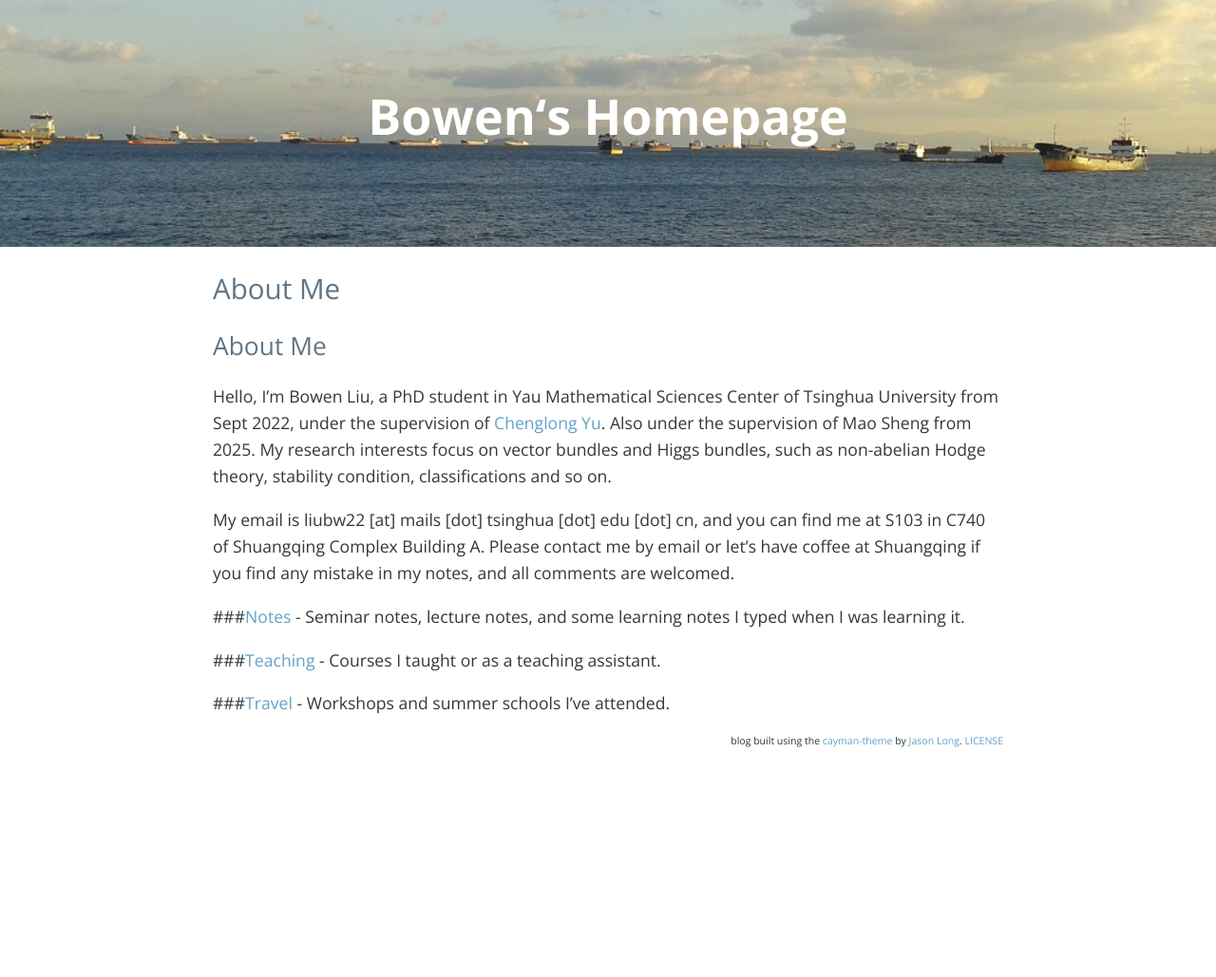
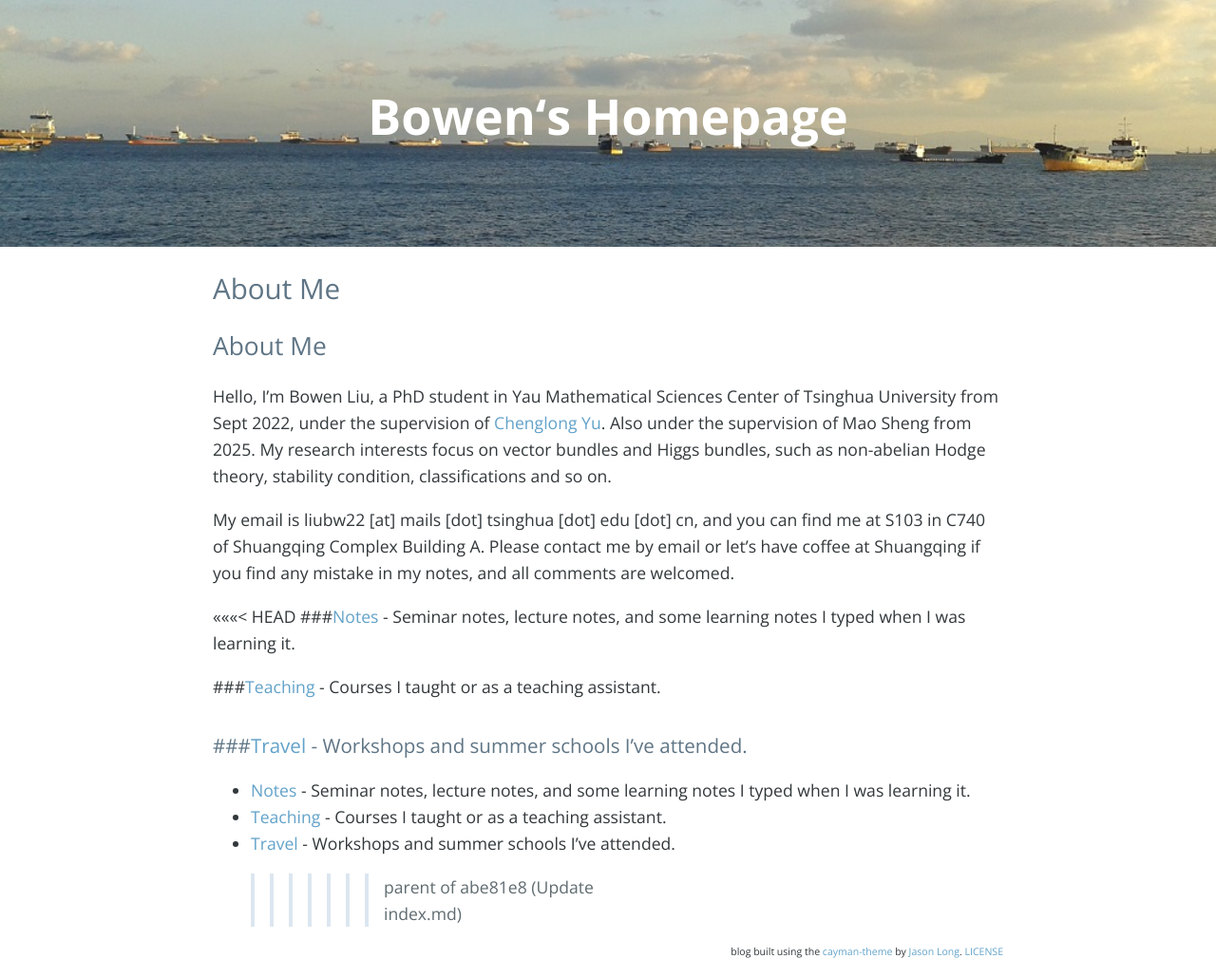
Before and after one commit to bowenl-math/bowenl-math.github.io, a Jekyll site: the page built from index.md, in a window 1280 px wide. Shown: the whole page at 95% size. Built offline with Jekyll 4.4.1, drawn with Linux system fonts in a browser that asks for light colours; nearby versions of some CDN libraries; our own code applies the rules of GitHub Pages for plain Markdown files; the list of posts is cut into pages by our own code; comment, search, counter and statistics services are not loaded; before the commit the page ends 900 px from its top, so only the background shows below that.

Commit message:
Update index.md

```diff
--- a/index.md
+++ b/index.md
@@ -5,8 +5,14 @@ Hello, I'm Bowen Liu, a PhD student in Yau Mathematical Sciences Center of Tsing
 
 My email is liubw22 [at] mails [dot] tsinghua [dot] edu [dot] cn, and you can find me at S103 in C740 of Shuangqing Complex Building A. Please contact me by email or let's have coffee at Shuangqing if you find any mistake in my notes, and all comments are welcomed.
 
+<<<<<<< HEAD
 ###[Notes](/notes.md) - Seminar notes, lecture notes, and some learning notes I typed when I was learning it.
 
 ###[Teaching](/teaching.md) - Courses I taught or as a teaching assistant.
 
 ###[Travel](/travel.md) - Workshops and summer schools I've attended.
+=======
+* [Notes](/notes.md) - Seminar notes, lecture notes, and some learning notes I typed when I was learning it.
+* [Teaching](/teaching.md) - Courses I taught or as a teaching assistant.
+* [Travel](/travel.md) - Workshops and summer schools I've attended.
+>>>>>>> parent of abe81e8 (Update index.md)
```
